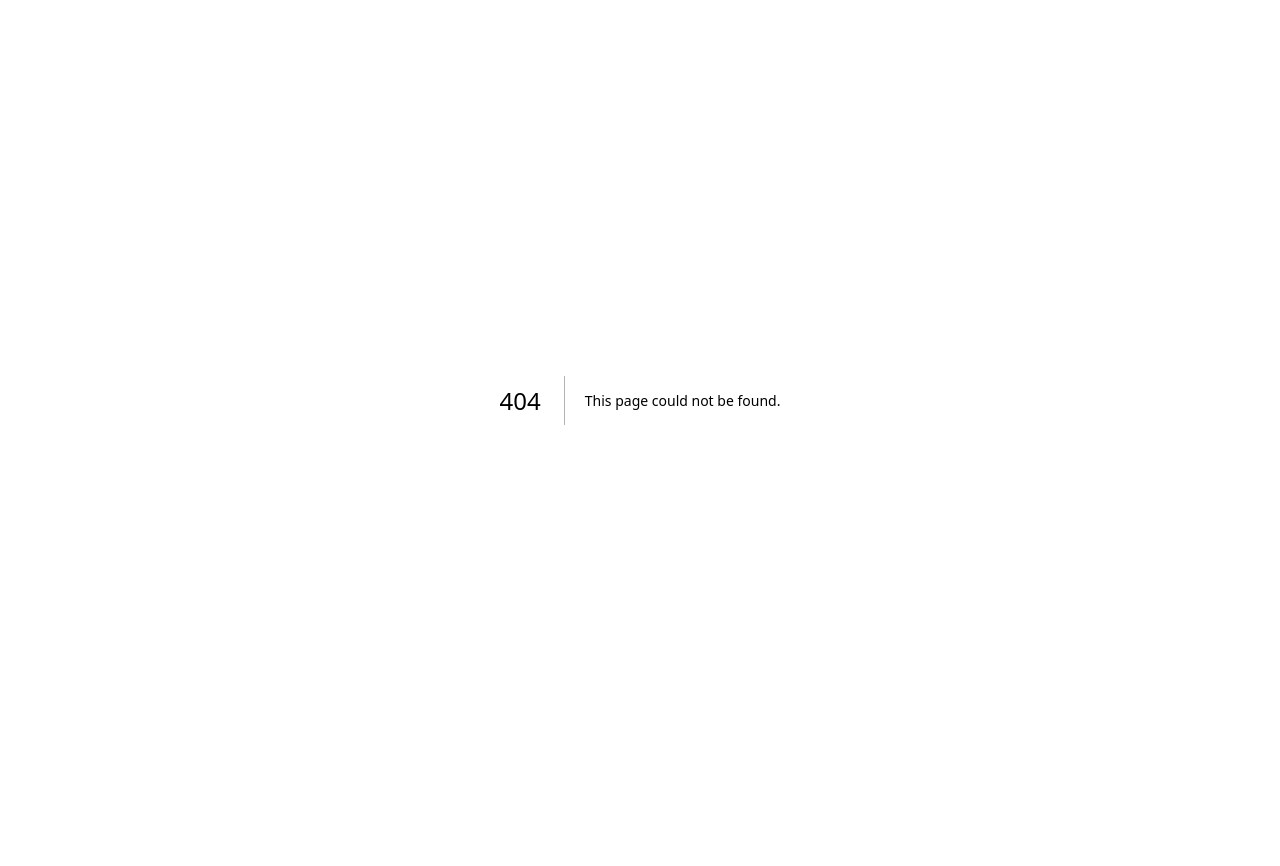
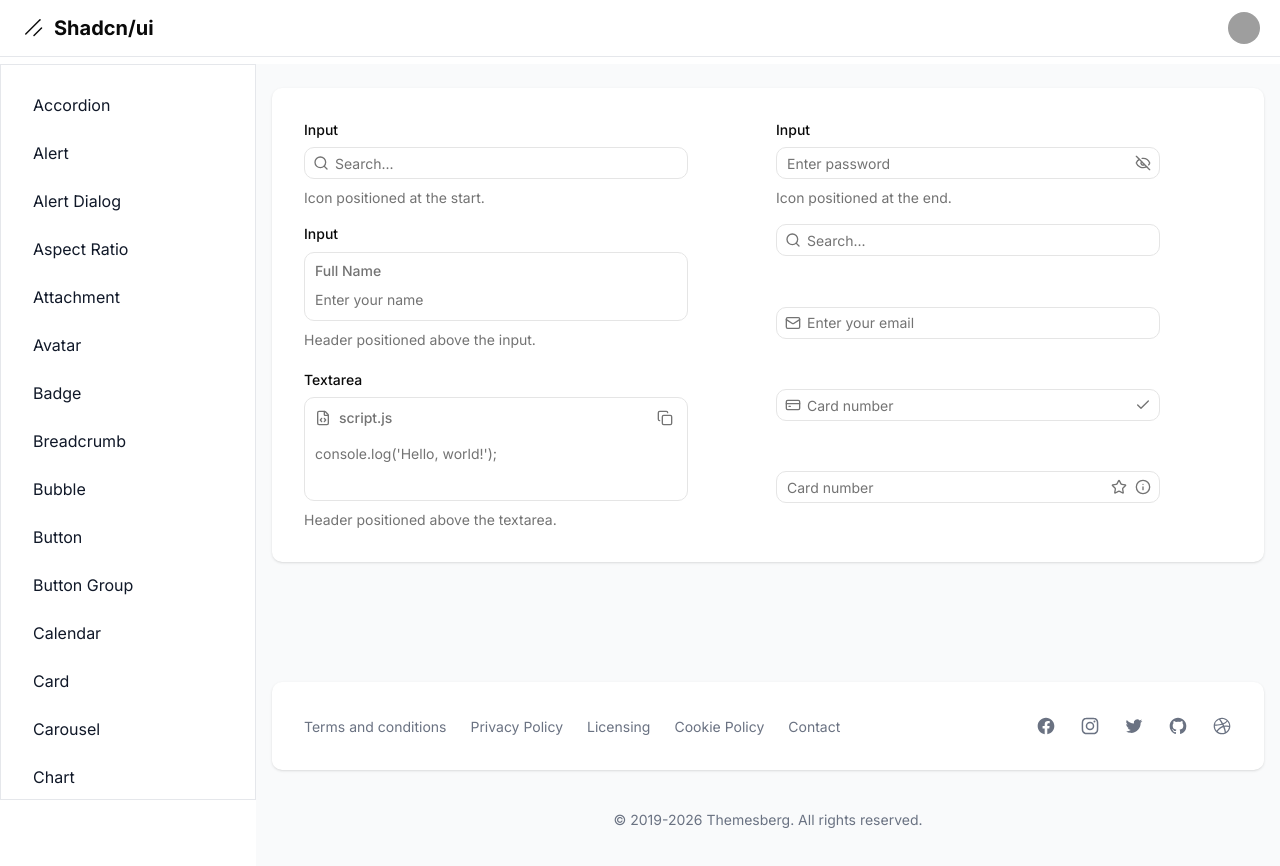
Before and after one commit to AndreDev12/shadcn-dashboard, a Next.js app: page /dashboard/input-group in a window 1280 px wide. Before the commit this address had no page. Shown: the top 866 px of the page. Before the commit the page ends 800 px from the top, so only its background shows below. Built offline with nearby package versions, Linux system fonts and the light colour scheme; grey boxes are pictures that could not be loaded.

Commit message:
Components: Input group

```diff
--- /dev/null
+++ b/src/app/dashboard/input-group/page.tsx
@@ -0,0 +1,126 @@
+import {
+  CheckIcon,
+  CopyIcon,
+  CreditCardIcon,
+  EyeOffIcon,
+  FileCodeIcon,
+  InfoIcon,
+  MailIcon,
+  SearchIcon,
+  StarIcon,
+} from 'lucide-react';
+
+import {
+  InputGroup,
+  InputGroupInput,
+  InputGroupAddon,
+  Field,
+  FieldLabel,
+  FieldDescription,
+  FieldGroup,
+  InputGroupButton,
+  InputGroupText,
+  InputGroupTextarea,
+} from '@/components/ui';
+
+export default function Page() {
+  return (
+    <div className="grid grid-cols-2 gap-4">
+      <Field className="max-w-sm">
+        <FieldLabel htmlFor="inline-start-input">Input</FieldLabel>
+        <InputGroup>
+          <InputGroupInput id="inline-start-input" placeholder="Search..." />
+          <InputGroupAddon align="inline-start">
+            <SearchIcon className="text-muted-foreground" />
+          </InputGroupAddon>
+        </InputGroup>
+        <FieldDescription>Icon positioned at the start.</FieldDescription>
+      </Field>
+
+      <Field className="max-w-sm">
+        <FieldLabel htmlFor="inline-end-input">Input</FieldLabel>
+        <InputGroup>
+          <InputGroupInput
+            id="inline-end-input"
+            type="password"
+            placeholder="Enter password"
+          />
+          <InputGroupAddon align="inline-end">
+            <EyeOffIcon />
+          </InputGroupAddon>
+        </InputGroup>
+        <FieldDescription>Icon positioned at the end.</FieldDescription>
+      </Field>
+
+      <FieldGroup className="max-w-sm">
+        <Field>
+          <FieldLabel htmlFor="block-start-input">Input</FieldLabel>
+          <InputGroup className="h-auto">
+            <InputGroupInput
+              id="block-start-input"
+              placeholder="Enter your name"
+            />
+            <InputGroupAddon align="block-start">
+              <InputGroupText>Full Name</InputGroupText>
+            </InputGroupAddon>
+          </InputGroup>
+          <FieldDescription>
+            Header positioned above the input.
+          </FieldDescription>
+        </Field>
+        <Field>
+          <FieldLabel htmlFor="block-start-textarea">Textarea</FieldLabel>
+          <InputGroup>
+            <InputGroupTextarea
+              id="block-start-textarea"
+              placeholder="console.log('Hello, world!');"
+              className="font-mono text-sm"
+            />
+            <InputGroupAddon align="block-start">
+              <FileCodeIcon className="text-muted-foreground" />
+              <InputGroupText className="font-mono">script.js</InputGroupText>
+              <InputGroupButton size="icon-xs" className="ml-auto">
+                <CopyIcon />
+                <span className="sr-only">Copy</span>
+              </InputGroupButton>
+            </InputGroupAddon>
+          </InputGroup>
+          <FieldDescription>
+            Header positioned above the textarea.
+          </FieldDescription>
+        </Field>
+      </FieldGroup>
+
+      <div className="grid w-full max-w-sm gap-6">
+        <InputGroup>
+          <InputGroupInput placeholder="Search..." />
+          <InputGroupAddon>
+            <SearchIcon />
+          </InputGroupAddon>
+        </InputGroup>
+        <InputGroup>
+          <InputGroupInput type="email" placeholder="Enter your email" />
+          <InputGroupAddon>
+            <MailIcon />
+          </InputGroupAddon>
+        </InputGroup>
+        <InputGroup>
+          <InputGroupInput placeholder="Card number" />
+          <InputGroupAddon>
+            <CreditCardIcon />
+          </InputGroupAddon>
+          <InputGroupAddon align="inline-end">
+            <CheckIcon />
+          </InputGroupAddon>
+        </InputGroup>
+        <InputGroup>
+          <InputGroupInput placeholder="Card number" />
+          <InputGroupAddon align="inline-end">
+            <StarIcon />
+            <InfoIcon />
+          </InputGroupAddon>
+        </InputGroup>
+      </div>
+    </div>
+  );
+}
--- a/src/app/dashboard/layout.tsx
+++ b/src/app/dashboard/layout.tsx
@@ -40,6 +40,7 @@ const links = [
   { name: 'toast', href: 'toast' },
   { name: 'hover card', href: 'hover-card' },
   { name: 'input', href: 'input' },
+  { name: 'input group', href: 'input-group' },
 ].sort((a, b) => a.name.localeCompare(b.name));
 
 export default function DashboardLayout({
--- a/src/components/ui/index.ts
+++ b/src/components/ui/index.ts
@@ -41,3 +41,4 @@ export * from './switch';
 export * from './radio-group';
 export * from './toast';
 export * from './hover-card';
+export * from './input-group';
--- a/src/components/ui/input-group.tsx
+++ b/src/components/ui/input-group.tsx
@@ -87,8 +87,10 @@ function InputGroupButton({
   variant = 'ghost',
   size = 'xs',
   ...props
-}: Omit<React.ComponentProps<typeof Button>, 'size'> &
-  VariantProps<typeof inputGroupButtonVariants>) {
+}: Omit<React.ComponentProps<typeof Button>, 'size' | 'type'> &
+  VariantProps<typeof inputGroupButtonVariants> & {
+    type?: 'button' | 'submit' | 'reset';
+  }) {
   return (
     <Button
       type={type}
```
